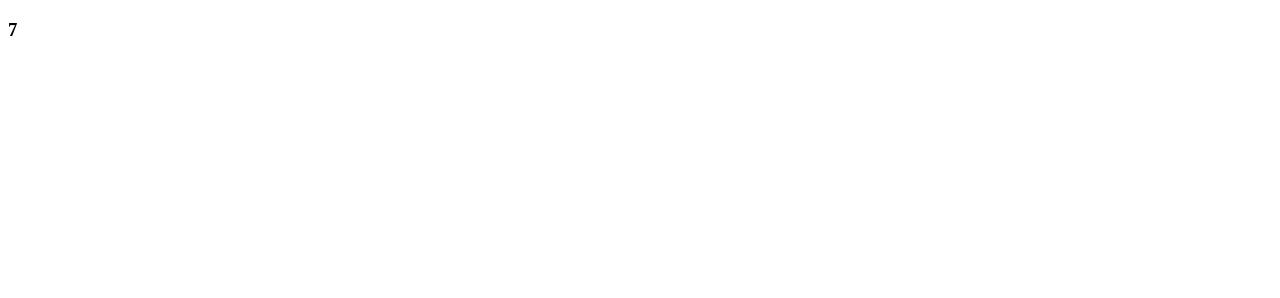
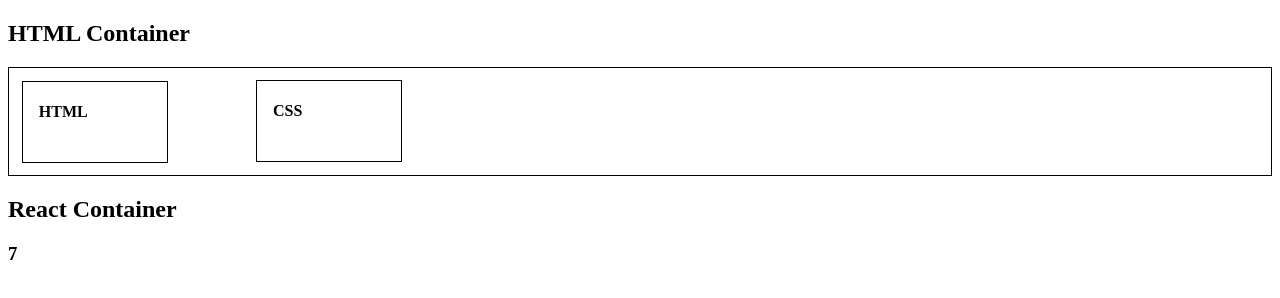
Before and after one commit to lilchris123/CodingChallenges, a React app in the folder JS/: page / in a window 1280 px wide. Built offline with nearby package versions, Linux system fonts and the light colour scheme.

Commit message:
Employee Realistic Class

```diff
--- a/JS/App.js
+++ b/JS/App.js
@@ -20,6 +20,7 @@ const App = () => {
 
   return (
     <div>
+      <h2>React Container</h2>
       <h3>{secLargestNode(root)}</h3>
     </div>
   );
--- a/JS/index.html
+++ b/JS/index.html
@@ -6,6 +6,16 @@
     <title>Document</title>
 </head>
 <body>
-    <div id="container"></div>
+    <h2>HTML Container</h2>
+    <div style="border: solid 1px;padding: 1vw">
+        <div style="height: 10vh; width: 10vw;border: solid 1px; padding-left: 1rem">
+            <h4>HTML</h4>
+        </div>
+        <div style="height: 10vh; width: 10vw; position: absolute; left: 20%; top: 10%;border: solid 1px; padding-left: 1rem">
+            <h4>CSS</h4>
+        </div>
+
+    </div>
+    <div id="react-container"></div>
 </body>
 </html>
--- a/JS/index.js
+++ b/JS/index.js
@@ -2,6 +2,6 @@ import React from 'react';
 import ReactDOM from 'react-dom';
 import App from './App';
 
-const wrapper= document.getElementById('container');
+const wrapper= document.getElementById('react-container');
 
 ReactDOM.render(<App/>, wrapper);
```
Also changed, not shown: 1 other file.
